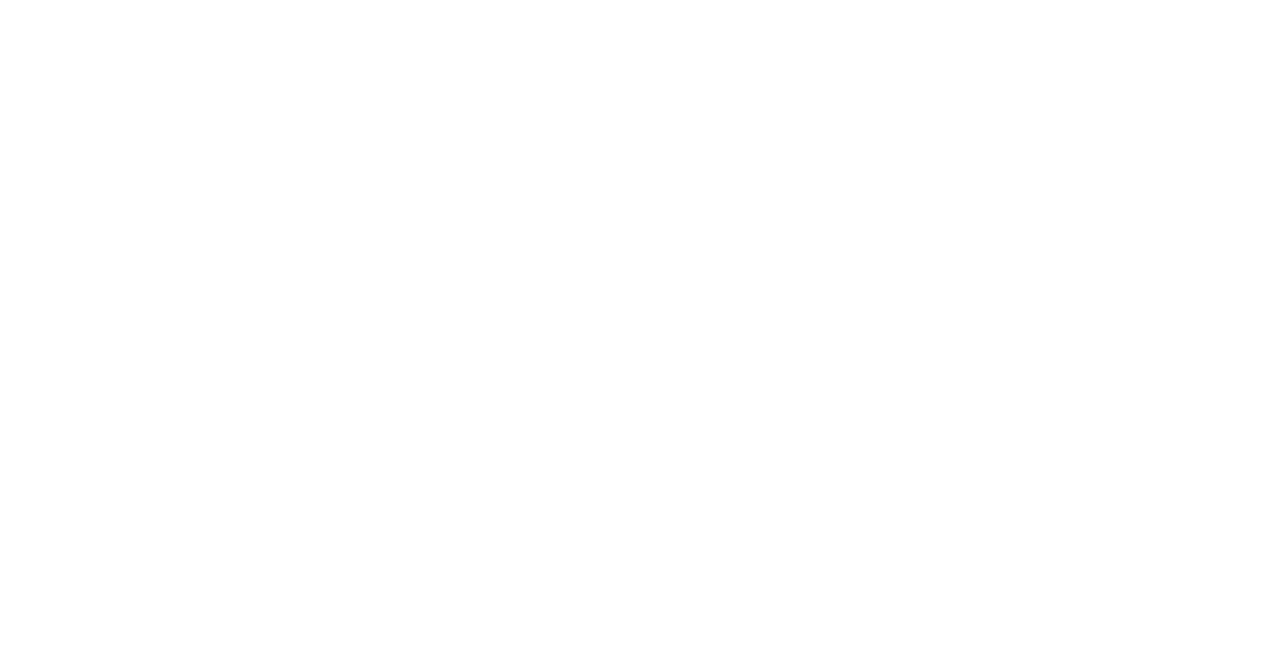
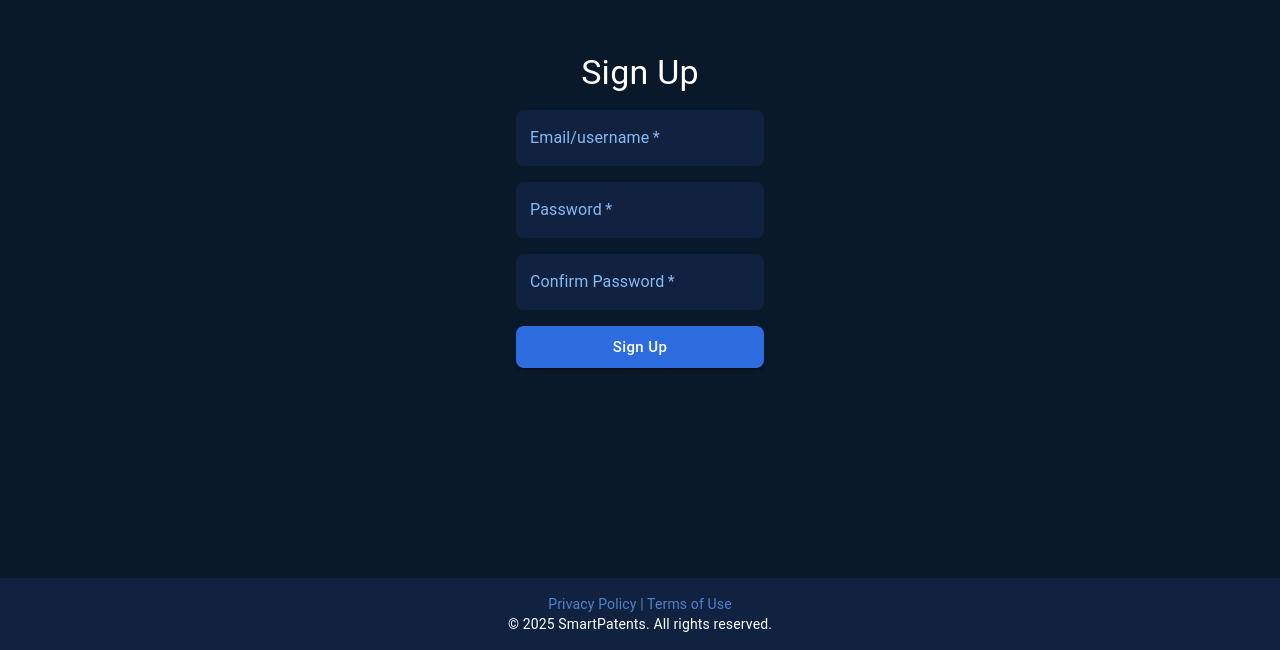
Before and after one commit to kev1179/patent-demo, a React (Vite) app: page /signup in a window 1280 px wide. Before the commit this address had no page. Shown: the part 222-872 px from the top of the page. Before the commit the page ends 800 px from the top, so only its background shows below. Built offline with nearby package versions, Linux system fonts and the light colour scheme; no server answers.

Commit message:
Implemented simple sign up page. Will be switching to third party auth provider soon.

```diff
--- a/src/App.tsx
+++ b/src/App.tsx
@@ -7,6 +7,7 @@
 import MainLayout from './MainLayout';
 import PrivateRoute from './components/PrivateRoute';
 import SearchResults from './pages/SearchResults';
+import SignupPage from './pages/SignupPage';
 
 function App() {
   return (
@@ -24,6 +25,7 @@
           <Route path="/privacy" element={<PrivacyPolicy />} />
           <Route path="/terms" element={<TermsOfUse />} />
           <Route path="/login" element={<LoginPage/>}></Route>
+          <Route path="/signup" element={<SignupPage/>}></Route>
         </Route>
       </Routes>
     </Router>
--- a/src/pages/LandingPage.tsx
+++ b/src/pages/LandingPage.tsx
@@ -25,7 +25,7 @@
             SmartPatents &#129504;
           </Typography>
           <Link component={ReactRouterLink} to="/login"><Button variant='contained'>Login</Button></Link>
-          <Link component={ReactRouterLink} to="/login"><Button color="inherit" variant="outlined" sx={{ ml: 2 }}>Sign Up</Button></Link>
+          <Link component={ReactRouterLink} to="/signup"><Button color="inherit" variant="outlined" sx={{ ml: 2 }}>Sign Up</Button></Link>
         </Toolbar>
 
       {/* Hero Section */}
--- /dev/null
+++ b/src/pages/SignupPage.tsx
@@ -0,0 +1,155 @@
+import { useEffect, useState } from 'react';
+import { TextField, Button, Typography, Box, Alert, Container } from '@mui/material';
+import axios from 'axios';
+import { Navigate } from 'react-router-dom';
+
+const SignupPage = () => {
+  const [formData, setFormData] = useState({
+    username: '',
+    password: '',
+    confirmPassword: '',
+  });
+
+  const [error, setError] = useState('');
+  const [loading, setLoading] = useState(false);
+  const [success, setSuccess] = useState(false);
+
+  const handleChange = (e: any) => {
+    const { name, value } = e.target;
+    setFormData((prev) => ({ ...prev, [name]: value }));
+  };
+
+  const validateEmail = (email: string) => {
+    const re = /^[^\s@]+@[^\s@]+\.[^\s@]+$/;
+    return re.test(email);
+  };
+
+  const signUp = async (data: any) => {
+    try
+    {
+      const signup = await axios.post('/api/auth/signup', {username: data.username, password: data.password});
+      // const response = await axios.post('/api/auth/login', {"username": data.username, "password": data.password});
+      // console.log(response.data.success);
+      console.log(signup.data);
+    }
+
+    catch(err)
+    {
+      console.log(err);
+    }
+
+    setSuccess(true);
+  };
+
+  const handleSubmit = async (e: any) => {
+    e.preventDefault();
+    console.log('submitted');
+    setError('');
+
+    if (!validateEmail(formData.username)) {
+      setError('Invalid email format.');
+      return;
+    }
+
+    if (formData.password !== formData.confirmPassword) {
+      setError('Passwords do not match.');
+      return;
+    }
+
+    setLoading(true);
+    try {
+      await signUp(formData);
+    } catch (err) {
+      setError('Username already exists');
+    } finally {
+      setLoading(false);
+    }
+  };
+
+  useEffect(() => {
+    const getAuthStatus = async () => {
+      try {
+        const response = await axios.get('/api/auth/getAuthStatus', { withCredentials: true });
+        if (response.data.authenticated) {
+          setSuccess(true);
+        }
+      } catch (error) {
+        console.error('Error checking authentication:', error);
+      }
+    };
+
+    getAuthStatus();
+  }, []);
+
+  if(success)
+    return (<Navigate to = "/search"></Navigate>);
+
+  return (
+<Container component="main" maxWidth="xs" sx={{ display: 'flex', alignItems: 'center', justifyContent: 'center', height: '100vh' }}>
+    <Box
+      component="form"
+      onSubmit={handleSubmit}
+      sx={{
+        display: 'flex',
+        flexDirection: 'column',
+        maxWidth: 400,
+        mx: 'auto',
+        mt: 8,
+        gap: 2,
+      }}
+    >
+      <Typography variant="h4" align="center">
+        Sign Up
+      </Typography>
+      {error && <Alert severity="error">{error}</Alert>}
+
+      <TextField
+        label="Email/username"
+        name="username"
+        type="email"
+        value={formData.username}
+        onChange={handleChange}
+        required
+      />
+
+      <TextField
+        label="Password"
+        name="password"
+        type="password"
+        value={formData.password}
+        onChange={handleChange}
+        required
+      />
+
+      <TextField
+        label="Confirm Password"
+        name="confirmPassword"
+        type="password"
+        value={formData.confirmPassword}
+        onChange={handleChange}
+        required
+      />
+
+      {/* <TextField
+        label="Phone Number"
+        name="phone"
+        type="tel"
+        value={formData.phone}
+        onChange={handleChange}
+        required
+      /> */}
+
+      <Button
+        type="submit"
+        variant="contained"
+        disabled={loading}
+        size="large"
+      >
+        {loading ? 'Signing Up...' : 'Sign Up'}
+      </Button>
+    </Box>
+    </Container>
+  );
+};
+
+export default SignupPage;
```
Also changed, not shown: 1 other file (tests, documents, lock files or other folders).
